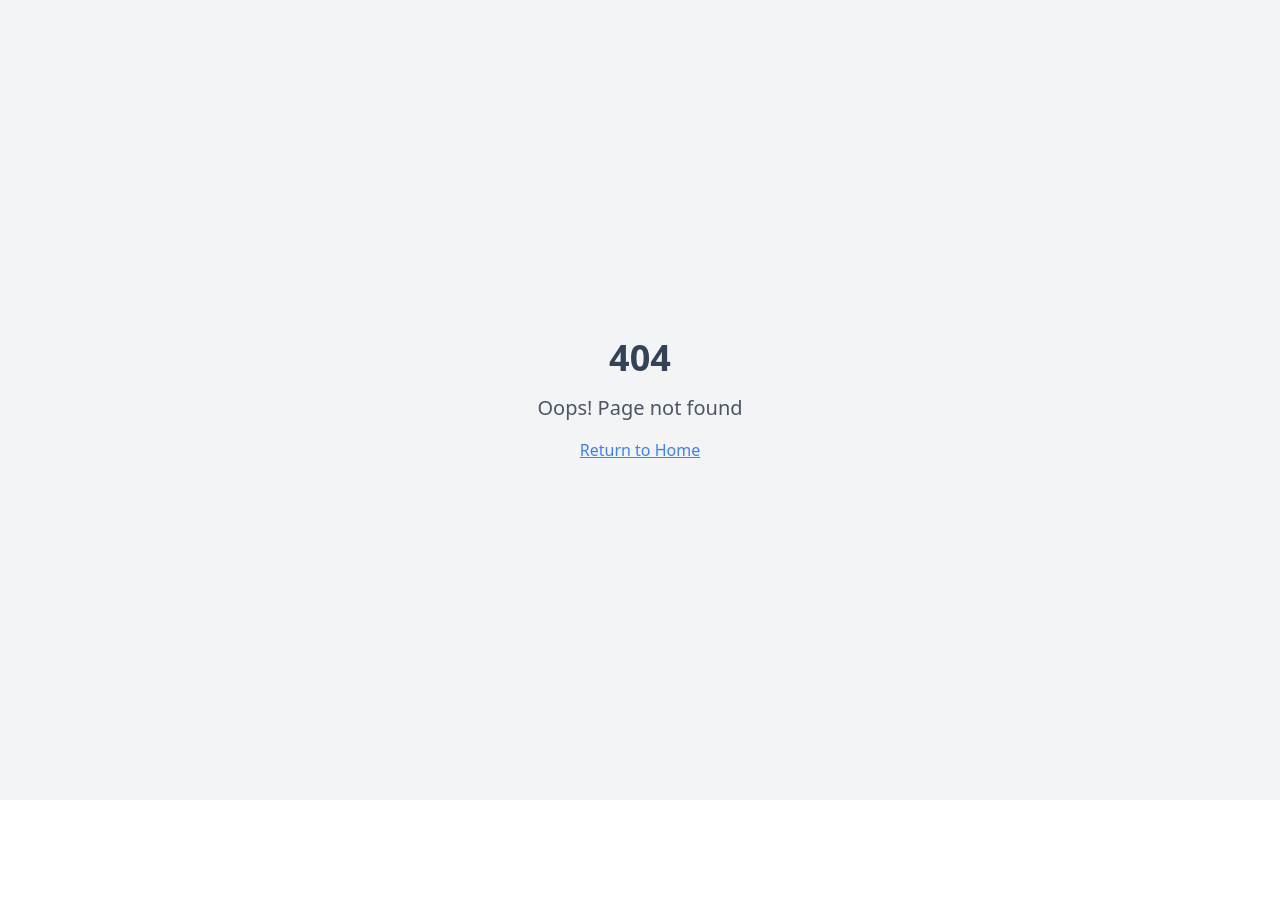
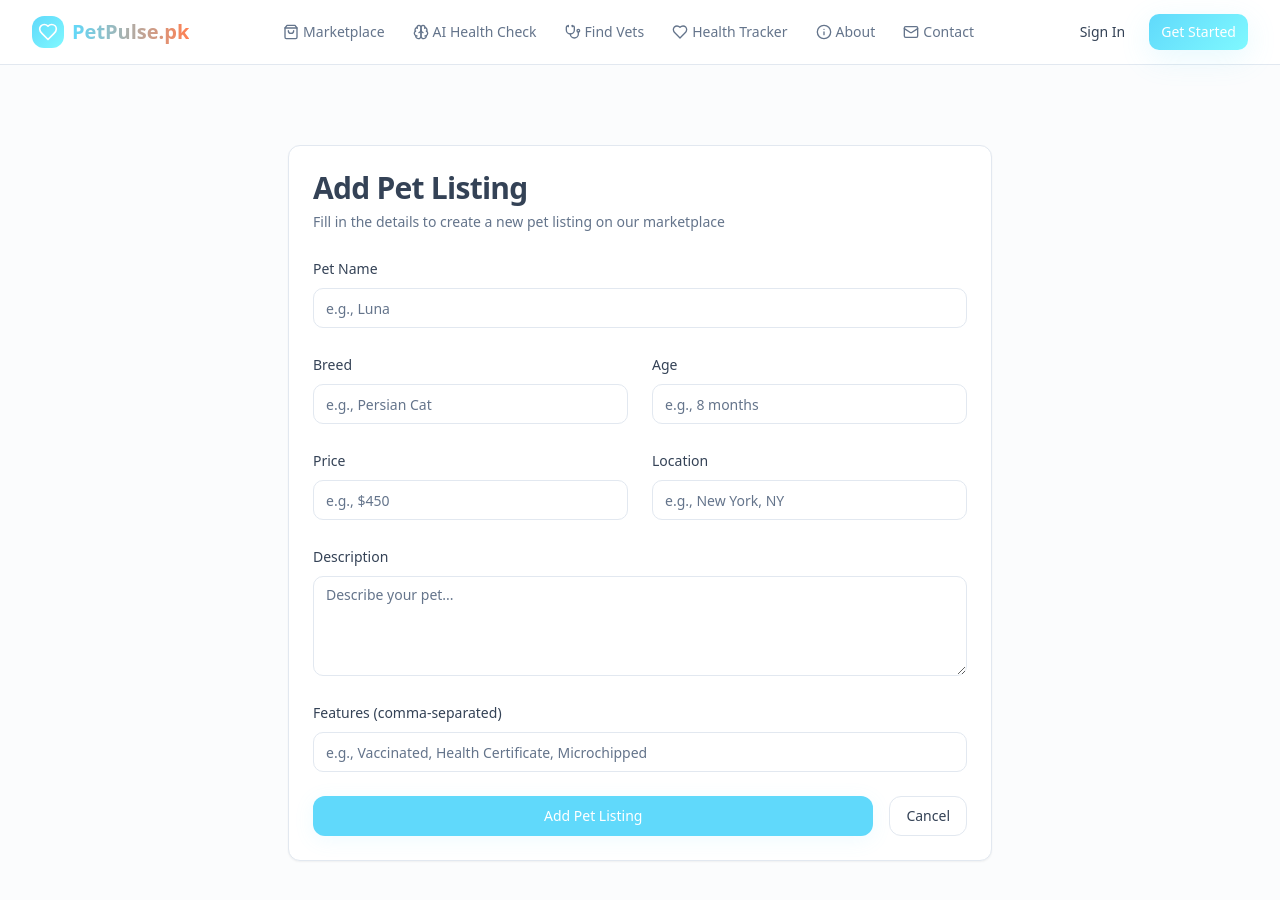
Before and after one commit to Daiyanurrehmankhan/petpulsepk_frontend, a React (Vite) app: page /add-pet in a window 1280 px wide. Before the commit this address had no page. Shown: the top 900 px of the page. Before the commit the page ends 800 px from the top, so only its background shows below. Built offline with nearby package versions, Linux system fonts and the light colour scheme; sample sign-in values are in the browser's storage.

Commit message:
Create Add Pet Page

```diff
--- a/src/App.tsx
+++ b/src/App.tsx
@@ -13,6 +13,7 @@ import AboutPage from "./pages/AboutPage";
 import ContactPage from "./pages/ContactPage";
 import LoginPage from "./pages/LoginPage";
 import SignupPage from "./pages/SignupPage";
+import AddPetPage from "./pages/AddPetPage";
 
 const queryClient = new QueryClient();
 
@@ -32,6 +33,7 @@ const App = () => (
           <Route path="/contact" element={<ContactPage />} />
           <Route path="/login" element={<LoginPage />} />
           <Route path="/signup" element={<SignupPage />} />
+          <Route path="/add-pet" element={<AddPetPage />} />
           {/* ADD ALL CUSTOM ROUTES ABOVE THE CATCH-ALL "*" ROUTE */}
           <Route path="*" element={<NotFound />} />
         </Routes>
--- a/src/components/Marketplace.tsx
+++ b/src/components/Marketplace.tsx
@@ -2,10 +2,13 @@ import { Button } from "@/components/ui/button";
 import { Card } from "@/components/ui/card";
 import { Badge } from "@/components/ui/badge";
 import { Heart, MapPin, Star, Clock, Shield } from "lucide-react";
+import { useNavigate } from "react-router-dom";
 import cat1 from "@/assets/cat-1.jpg";
 import cat2 from "@/assets/cat-2.jpg";
 
 const Marketplace = () => {
+  const navigate = useNavigate();
+
   const pets = [
     {
       id: 1,
@@ -183,7 +186,7 @@ const Marketplace = () => {
               Join our verified seller community and reach thousands of loving families.
             </p>
             <div className="flex flex-col sm:flex-row gap-4 justify-center">
-              <Button variant="warm" size="lg">
+              <Button variant="warm" size="lg" onClick={() => navigate("/add-pet")}>
                 Become a Seller
               </Button>
               <Button variant="outline" size="lg">
--- /dev/null
+++ b/src/pages/AddPetPage.tsx
@@ -0,0 +1,232 @@
+import { useState, useEffect } from "react";
+import { useNavigate } from "react-router-dom";
+import Navigation from "@/components/Navigation";
+import { Button } from "@/components/ui/button";
+import { Card, CardContent, CardDescription, CardHeader, CardTitle } from "@/components/ui/card";
+import { Input } from "@/components/ui/input";
+import { Label } from "@/components/ui/label";
+import { Textarea } from "@/components/ui/textarea";
+import { useToast } from "@/hooks/use-toast";
+import { useForm } from "react-hook-form";
+import { zodResolver } from "@hookform/resolvers/zod";
+import { z } from "zod";
+import { Form, FormControl, FormField, FormItem, FormLabel, FormMessage } from "@/components/ui/form";
+
+const addPetSchema = z.object({
+  name: z.string().min(2, { message: "Pet name must be at least 2 characters" }),
+  breed: z.string().min(2, { message: "Breed must be at least 2 characters" }),
+  age: z.string().min(1, { message: "Age is required" }),
+  price: z.string().min(1, { message: "Price is required" }),
+  location: z.string().min(2, { message: "Location is required" }),
+  description: z.string().min(10, { message: "Description must be at least 10 characters" }),
+  features: z.string().min(5, { message: "Features are required (comma-separated)" }),
+});
+
+type AddPetFormValues = z.infer<typeof addPetSchema>;
+
+const AddPetPage = () => {
+  const navigate = useNavigate();
+  const { toast } = useToast();
+  const [isLoggedIn, setIsLoggedIn] = useState<boolean | null>(null);
+
+  const form = useForm<AddPetFormValues>({
+    resolver: zodResolver(addPetSchema),
+    defaultValues: {
+      name: "",
+      breed: "",
+      age: "",
+      price: "",
+      location: "",
+      description: "",
+      features: "",
+    },
+  });
+
+  useEffect(() => {
+    // Check if user is logged in (you'll need to implement your actual auth check)
+    // For now, checking localStorage as a placeholder
+    const checkAuth = () => {
+      const user = localStorage.getItem("user");
+      if (!user) {
+        setIsLoggedIn(false);
+        toast({
+          title: "Authentication Required",
+          description: "Please log in to add a pet listing",
+          variant: "destructive",
+        });
+        setTimeout(() => navigate("/login"), 2000);
+      } else {
+        setIsLoggedIn(true);
+      }
+    };
+
+    checkAuth();
+  }, [navigate, toast]);
+
+  const onSubmit = (data: AddPetFormValues) => {
+    console.log("Pet data:", data);
+    toast({
+      title: "Pet Added Successfully!",
+      description: "Your pet listing has been created.",
+    });
+    // Here you would typically send the data to your backend
+    setTimeout(() => navigate("/marketplace"), 1500);
+  };
+
+  if (isLoggedIn === null) {
+    return (
+      <div className="min-h-screen">
+        <Navigation />
+        <div className="flex items-center justify-center h-screen">
+          <p className="text-muted-foreground">Loading...</p>
+        </div>
+      </div>
+    );
+  }
+
+  if (!isLoggedIn) {
+    return null;
+  }
+
+  return (
+    <div className="min-h-screen bg-muted/30">
+      <Navigation />
+      <div className="max-w-3xl mx-auto px-4 sm:px-6 lg:px-8 py-20">
+        <Card>
+          <CardHeader>
+            <CardTitle className="text-3xl font-bold">Add Pet Listing</CardTitle>
+            <CardDescription>
+              Fill in the details to create a new pet listing on our marketplace
+            </CardDescription>
+          </CardHeader>
+          <CardContent>
+            <Form {...form}>
+              <form onSubmit={form.handleSubmit(onSubmit)} className="space-y-6">
+                <FormField
+                  control={form.control}
+                  name="name"
+                  render={({ field }) => (
+                    <FormItem>
+                      <FormLabel>Pet Name</FormLabel>
+                      <FormControl>
+                        <Input placeholder="e.g., Luna" {...field} />
+                      </FormControl>
+                      <FormMessage />
+                    </FormItem>
+                  )}
+                />
+
+                <div className="grid md:grid-cols-2 gap-6">
+                  <FormField
+                    control={form.control}
+                    name="breed"
+                    render={({ field }) => (
+                      <FormItem>
+                        <FormLabel>Breed</FormLabel>
+                        <FormControl>
+                          <Input placeholder="e.g., Persian Cat" {...field} />
+                        </FormControl>
+                        <FormMessage />
+                      </FormItem>
+                    )}
+                  />
+
+                  <FormField
+                    control={form.control}
+                    name="age"
+                    render={({ field }) => (
+                      <FormItem>
+                        <FormLabel>Age</FormLabel>
+                        <FormControl>
+                          <Input placeholder="e.g., 8 months" {...field} />
+                        </FormControl>
+                        <FormMessage />
+                      </FormItem>
+                    )}
+                  />
+                </div>
+
+                <div className="grid md:grid-cols-2 gap-6">
+                  <FormField
+                    control={form.control}
+                    name="price"
+                    render={({ field }) => (
+                      <FormItem>
+                        <FormLabel>Price</FormLabel>
+                        <FormControl>
+                          <Input placeholder="e.g., $450" {...field} />
+                        </FormControl>
+                        <FormMessage />
+                      </FormItem>
+                    )}
+                  />
+
+                  <FormField
+                    control={form.control}
+                    name="location"
+                    render={({ field }) => (
+                      <FormItem>
+                        <FormLabel>Location</FormLabel>
+                        <FormControl>
+                          <Input placeholder="e.g., New York, NY" {...field} />
+                        </FormControl>
+                        <FormMessage />
+                      </FormItem>
+                    )}
+                  />
+                </div>
+
+                <FormField
+                  control={form.control}
+                  name="description"
+                  render={({ field }) => (
+                    <FormItem>
+                      <FormLabel>Description</FormLabel>
+                      <FormControl>
+                        <Textarea
+                          placeholder="Describe your pet..."
+                          className="min-h-[100px]"
+                          {...field}
+                        />
+                      </FormControl>
+                      <FormMessage />
+                    </FormItem>
+                  )}
+                />
+
+                <FormField
+                  control={form.control}
+                  name="features"
+                  render={({ field }) => (
+                    <FormItem>
+                      <FormLabel>Features (comma-separated)</FormLabel>
+                      <FormControl>
+                        <Input placeholder="e.g., Vaccinated, Health Certificate, Microchipped" {...field} />
+                      </FormControl>
+                      <FormMessage />
+                    </FormItem>
+                  )}
+                />
+
+                <div className="flex gap-4">
+                  <Button type="submit" className="flex-1">
+                    Add Pet Listing
+                  </Button>
+                  <Button
+                    type="button"
+                    variant="outline"
+                    onClick={() => navigate("/marketplace")}
+                  >
+                    Cancel
+                  </Button>
+                </div>
+              </form>
+            </Form>
+          </CardContent>
+        </Card>
+      </div>
+    </div>
+  );
+};
+
+export default AddPetPage;
```
